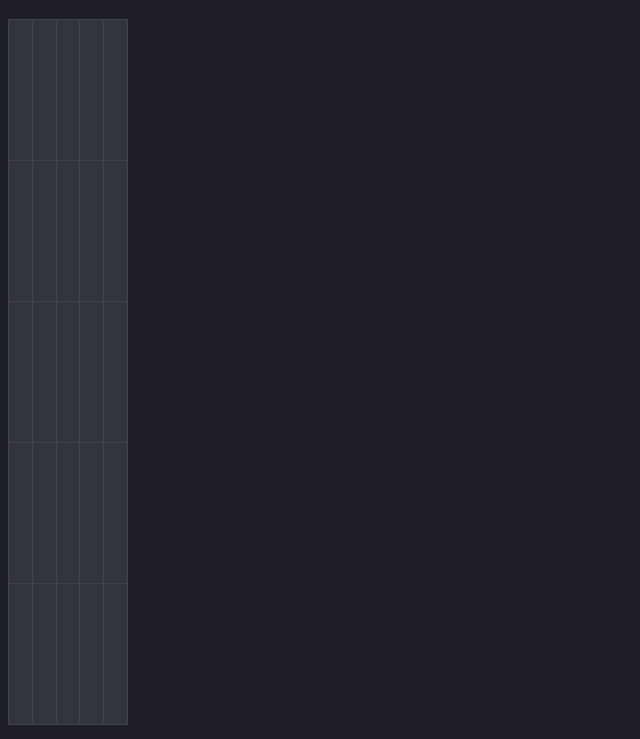
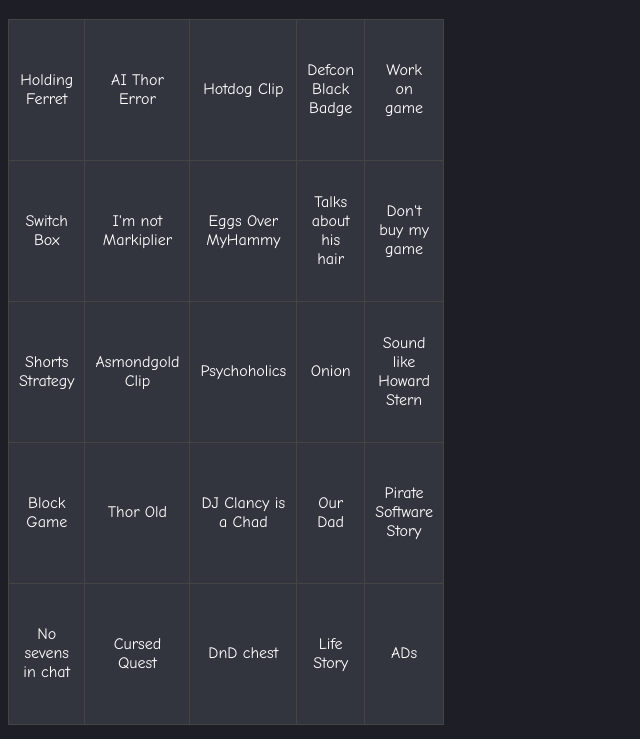
Before and after one commit to gustavbnm/PirateSBingo, a plain HTML site: page index.html in a window 1280 px wide. Shown: the part 61-800 px from the top of the page, without its empty margins (0-640 px from the left). Drawn offline with Linux system fonts and the light colour scheme.

Commit message:
Update index.html

```diff
--- a/index.html
+++ b/index.html
@@ -39,7 +39,7 @@
     <script>
         function shuffleArray(array) {
             for (let i = array.length - 1; i > 0; i--) {
-                const j = Math.floor (Math.random() * (i + 1));
+                const j = Math.floor(Math.random() * (i + 1));
                 [array[i], array[j]] = [array[j], array[i]];
             }
         }
@@ -47,7 +47,39 @@
         function createBingoCard() {
             const bingoCard = document.getElementById("bingo-card");
             const phrases = [
-                // Your list of phrases here
+                "Pirate Software Story",
+                "DnD chest",
+                "He who has no life",
+                "Talks about his hair",
+                "Psychoholics",
+                "Defcon Black Badge",
+                "AI Thor Error",
+                "Noods Folder",
+                "Asmondgold Clip",
+                "Work on game",
+                "ADs",
+                "Holding Ferret",
+                "Heidi Klum",
+                "Don't buy my game",
+                "Life Story",
+                "Shorts Strategy",
+                "Subscriber Count",
+                "No sevens in chat",
+                "Block Game",
+                "Hotdog Clip",
+                "I hacked powerplants",
+                "DJ Clancy is a Chad",
+                "Cursed Quest",
+                "Thor Old",
+                "Eggs Over MyHammy",
+                "I'm not Markiplier",
+                "Heartbound on Fridge",
+                "Sound like Howard Stern",
+                "Thor's out of touch",
+                "Our Dad",
+                "Chat is Goblins",
+                "Switch Box",
+                "Onion",
             ];
 
             shuffleArray(phrases);
@@ -68,14 +100,6 @@
         }
 
         createBingoCard();
-
-        const tdElements = document.querySelectorAll('td');
-
-        tdElements.forEach((td) => {
-            td.addEventListener('click', () => {
-                td.style.backgroundColor = '#8b0000'; // Dark Red
-            });
-        });
     </script>
 </body>
 </html>
```
